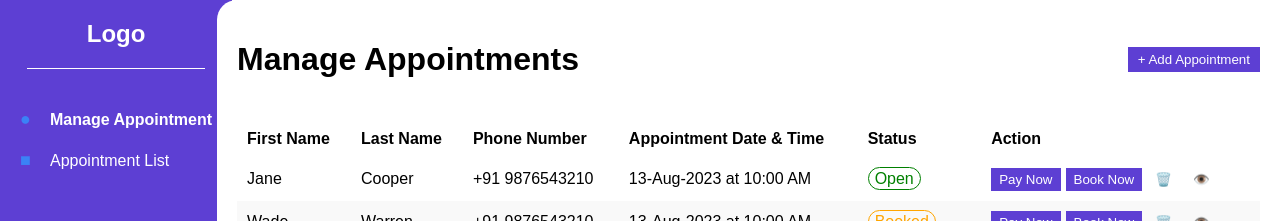
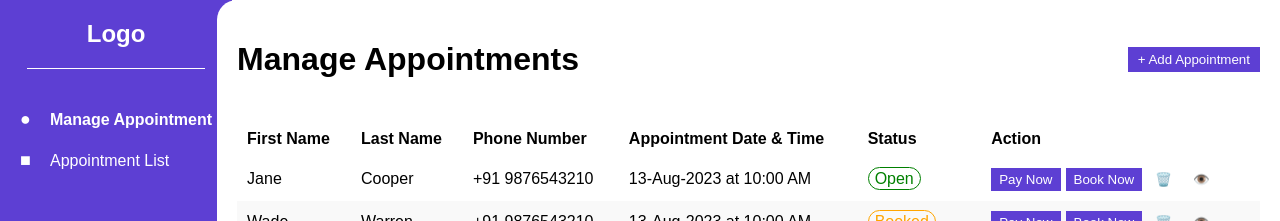
Before and after one commit to Surajit321/Project, an Angular app in the folder patient-appointment/: page /manage-appointments in a window 1280 px wide. Shown: the top 221 px of the page. Built offline with nearby package versions, Linux system fonts and the light colour scheme.

Commit message:
Change sidebar icons to white color
cgen-7f70ba47de454ff38870d138a563339c

```diff
--- a/patient-appointment/src/app/sidebar/sidebar.component.scss
+++ b/patient-appointment/src/app/sidebar/sidebar.component.scss
@@ -34,7 +34,7 @@
       .icon {
         font-size: 18px;
         min-width: 20px;
-        color: #3b82f6;
+        color: white;
       }
 
       .text {
```
